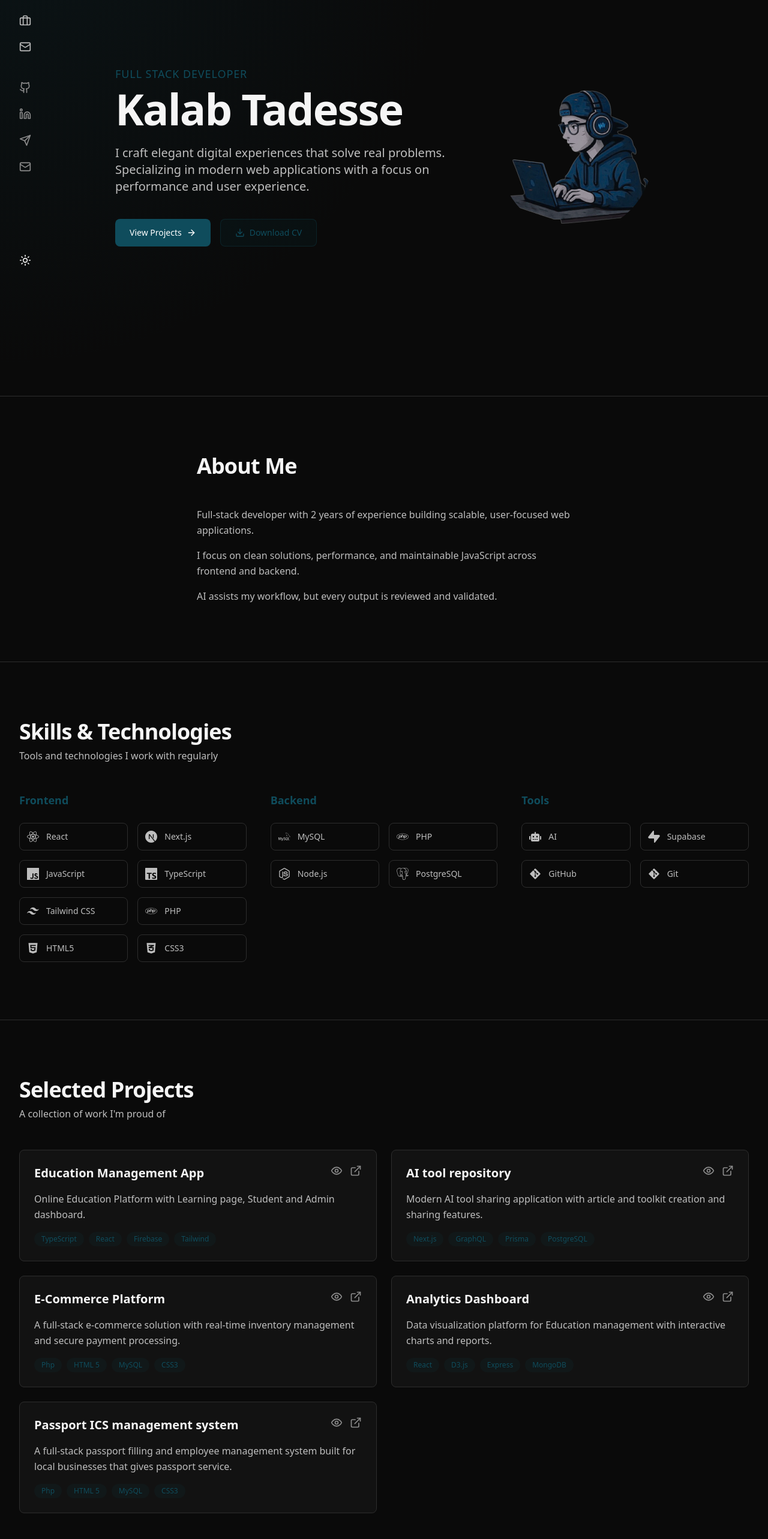
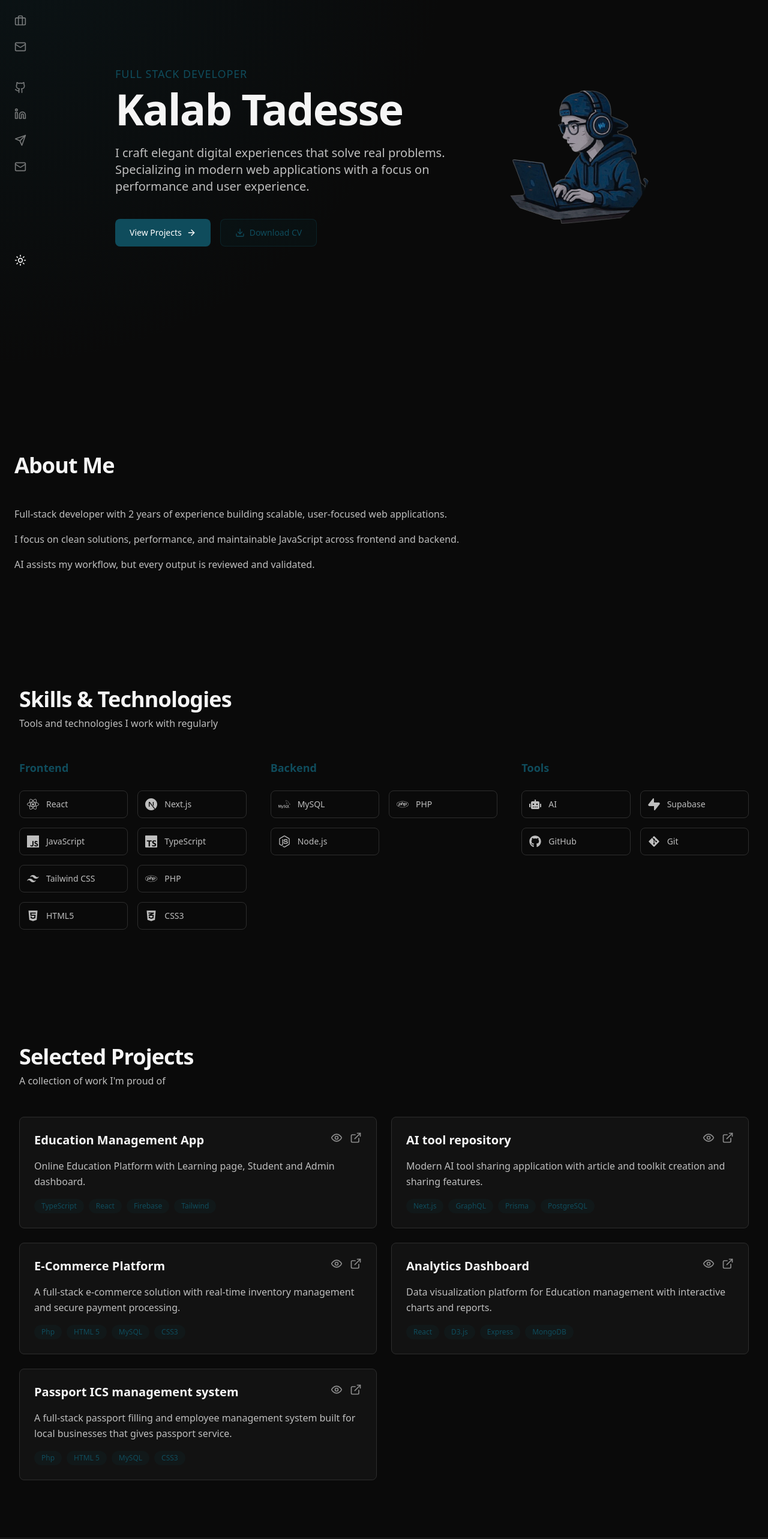
Before and after one commit to kallSTONE/kalab-tadesse, a React (Vite) app: page / in a window 1280 px wide. Shown: the part 140-2706 px from the top of the page at 60% size. Built offline with nearby package versions, Linux system fonts and the light colour scheme.

Commit message:
UI improvements

```diff
--- a/src/components/layout/Footer.tsx
+++ b/src/components/layout/Footer.tsx
@@ -1,13 +1,10 @@
 export default function Footer() {
   return (
-    <footer className="border-t border-border py-12">
+    <footer className="border-t border-border py-6">
       <div className="max-w-7xl mx-auto px-6 lg:px-8">
         <div className="flex flex-col md:flex-row items-center justify-between gap-4">
           <p className="text-sm text-text-tertiary">
             © {new Date().getFullYear()} All rights reserved.
-          </p>
-          <p className="text-sm text-text-tertiary">
-            Designed & Built with care
           </p>
         </div>
       </div>
--- a/src/components/layout/Header.tsx
+++ b/src/components/layout/Header.tsx
@@ -39,7 +39,7 @@ export default function Header() {
 
       {/* Mobile SocialBar overlay */}
       {showSocialBar && (
-        <div className="fixed inset-0 top-16 z-40 md:hidden bg-black/50 backdrop-blur-sm flex justify-start">
+        <div className="fixed inset-0 top-16 z-40 md:hidden bg-primary/80 backdrop-blur-sm flex justify-start">
           <SocialBar />
           {/* Clicking outside can close the sidebar */}
           <div
--- a/src/components/layout/SocialBar.tsx
+++ b/src/components/layout/SocialBar.tsx
@@ -35,7 +35,7 @@ export default function IconSidebar() {
   ];
 
   return (
-    <aside className="fixed left-6 bottom-0 top-0 z-40 flex-col items-center justify-between py-8 h-full">
+    <aside className="fixed left-[40%] md:left-4 bottom-0 top-0 z-40 flex-col items-center justify-between py-8 h-full ">
       {/* Top Nav Icons */}
       <div className="flex flex-col items-center gap-6 relative mb-12">
         {navItems.map((item) => (
@@ -47,7 +47,7 @@ export default function IconSidebar() {
           >
             <a
               href={item.href}
-              className="text-text-secondary hover:text-text-primary transition-colors"
+              className="text-text-secondary hover:text-text-primary transition-colors md:opacity-60 "
               aria-label={item.label}
             >
               {item.icon}
@@ -74,7 +74,7 @@ export default function IconSidebar() {
               href={item.href}
               target="_blank"
               rel="noopener noreferrer"
-              className="text-text-tertiary hover:text-primary transition-colors"
+              className="text-text-secondary md:opacity-60 hover:text-primary transition-colors"
               aria-label={item.label}
             >
               {item.icon}
--- a/src/components/sections/About.tsx
+++ b/src/components/sections/About.tsx
@@ -26,8 +26,8 @@ const itemVariants = {
 
 export default function About() {
   return (
-    <section id="about" className="py-24 border-t border-border">
-      <div className="max-w-2xl mx-auto px-6">
+    <section id="about" className="py-24">
+      <div className="max-w-7xl mx-auto px-6">
         <SectionTitle title="About Me" />
 
         <motion.div
--- a/src/components/sections/Contact.tsx
+++ b/src/components/sections/Contact.tsx
@@ -1,10 +1,10 @@
-import { Mail, Github, Linkedin, Twitter } from 'lucide-react';
+import { Mail, Github, Linkedin, Send } from 'lucide-react';
 import SectionTitle from '../ui/SectionTitle';
 import { social } from '../../data/portfolio';
 
 export default function Contact() {
   return (
-    <section id="contact" className="py-24 border-t border-border">
+    <section id="contact" className="py-24">
       <div className="max-w-7xl mx-auto px-6 lg:px-8">
         <SectionTitle
           title="Get In Touch"
@@ -56,15 +56,15 @@ export default function Contact() {
             </a>
 
             <a
-              href={social.twitter}
+              href={social.telegram}
               target="_blank"
               rel="noopener noreferrer"
               className="flex items-center gap-3 p-4 rounded-lg border border-border hover:border-primary-30 bg-bg-secondary hover:bg-primary-10 transition-all group"
             >
-              <Twitter className="w-5 h-5 text-text-tertiary group-hover:text-primary transition-colors" />
+              <Send className="w-5 h-5 text-text-tertiary group-hover:text-primary transition-colors" />
               <div>
-                <p className="text-sm text-text-tertiary">Twitter</p>
-                <p className="text-text-primary font-medium">Follow</p>
+                <p className="text-sm text-text-tertiary">Telegram</p>
+                <p className="text-text-primary font-medium">Message</p>
               </div>
             </a>
           </div>
--- a/src/components/sections/Experience.tsx
+++ b/src/components/sections/Experience.tsx
@@ -12,7 +12,7 @@ export default function Experience() {
 
         <div className="space-y-12 max-w-3xl">
           {experience.map((exp, index) => (
-            <div key={index} className="relative pl-8 border-l-2 border-border">
+            <div key={index} className="relative pl-8">
               <div className="absolute left-0 top-0 w-2 h-2 -ml-[5px] rounded-full bg-primary"></div>
 
               <div className="space-y-3">
--- a/src/components/sections/Projects.tsx
+++ b/src/components/sections/Projects.tsx
@@ -9,7 +9,7 @@ export default function Projects() {
 
   return (
     <>
-      <section id="projects" className="py-24 border-t border-border">
+      <section id="projects" className="py-24">
         <div className="max-w-7xl mx-auto px-6 lg:px-8">
           <SectionTitle
             title="Selected Projects"
--- a/src/components/sections/Skills.tsx
+++ b/src/components/sections/Skills.tsx
@@ -1,45 +1,9 @@
-// import SectionTitle from '../ui/SectionTitle';
-// import { skills } from '../../data/portfolio';
-
-// export default function Skills() {
-//   return (
-//     <section id="skills" className="py-24 border-t border-border">
-//       <div className="max-w-7xl mx-auto px-6 lg:px-8">
-//         <SectionTitle
-//           title="Skills & Technologies"
-//           subtitle="Tools and technologies I work with regularly"
-//         />
-
-//         <div className="grid md:grid-cols-3 gap-8">
-//           {skills.map((skillGroup) => (
-//             <div key={skillGroup.category} className="space-y-4">
-//               <h3 className="text-lg font-semibold text-primary">
-//                 {skillGroup.category}
-//               </h3>
-//               <ul className="space-y-3">
-//                 {skillGroup.items.map((skill) => (
-//                   <li
-//                     key={skill}
-//                     className="text-text-secondary hover:text-text-primary transition-colors"
-//                   >
-//                     {skill}
-//                   </li>
-//                 ))}
-//               </ul>
-//             </div>
-//           ))}
-//         </div>
-//       </div>
-//     </section>
-//   );
-// }
-
 import SectionTitle from '../ui/SectionTitle';
 import { skills } from '../../data/portfolio';
 
 export default function Skills() {
   return (
-    <section id="skills" className="py-24 border-t border-border">
+    <section id="skills" className="py-24 ">
       <div className="max-w-7xl mx-auto px-6 lg:px-8">
         <SectionTitle
           title="Skills & Technologies"
--- a/src/data/portfolio.ts
+++ b/src/data/portfolio.ts
@@ -7,6 +7,7 @@ import {
   FaCss3Alt,
   FaPhp,
   FaRobot,
+  FaGithub,
 } from 'react-icons/fa';
 
 import {
@@ -39,7 +40,7 @@ export const skills = [
       { name: 'MySQL', icon: SiMysql },
       { name: 'PHP', icon: FaPhp },
       { name: 'Node.js', icon: FaNodeJs },
-      { name: 'PostgreSQL', icon: SiPostgresql },
+      // { name: 'PostgreSQL', icon: SiPostgresql },
     ],
   },
   {
@@ -47,7 +48,7 @@ export const skills = [
     items: [
       { name: 'AI', icon: FaRobot },
       { name: 'Supabase', icon: SiSupabase },
-      { name: 'GitHub', icon: FaGitAlt },
+      { name: 'GitHub', icon: FaGithub },
       { name: 'Git', icon: FaGitAlt },
     ],
   },
```
